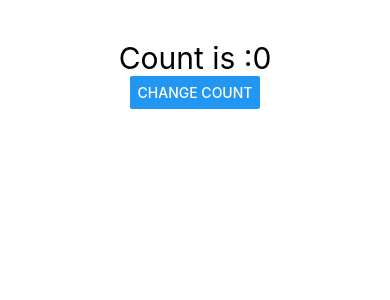
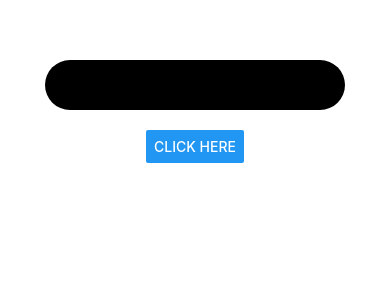
Before and after one commit to hasaranga99/react_native2, a React Native app: screen / in a window 390 px wide. Shown: the top 300 px of the page. Built offline with nearby package versions, Linux system fonts and the light colour scheme.

Commit message:
test com

```diff
--- a/App.tsx
+++ b/App.tsx
@@ -6,20 +6,28 @@ import CustomLabel from './src/components/CustomLabel';
 
 function App(): React.JSX.Element {
 
-  console.log('App Component is rendered');
+  var textValue = ''
 
+  function ImageCatch() {
 
-  const [count, setCount] = useState(0);
-
-  function ChangeFunction() {
-    setCount(count + 1);
   }
 
+  function DisplayValue() {
+    console.log('Text Value = ' + textValue)
+  }
 
+  function OnTextChange(v: string) {
+    textValue = v;
+  }
   return (
     <View style={{ alignItems: 'center', marginTop: 40 }}>
-      <Text style={{ fontSize: 30 }}>Count is :{count}</Text>
-      <Button title='Change Count' onPress={ChangeFunction} />
+      <TextInput style={{
+        width: 300, height: 50, backgroundColor: 'black', color: 'white', borderRadius: 40,
+        marginVertical: 20, paddingHorizontal: 20, padding: 5
+
+      }} onChangeText={OnTextChange} />
+
+      <Button title='Click here' onPress={DisplayValue} />
     </View>
   );
 
```
